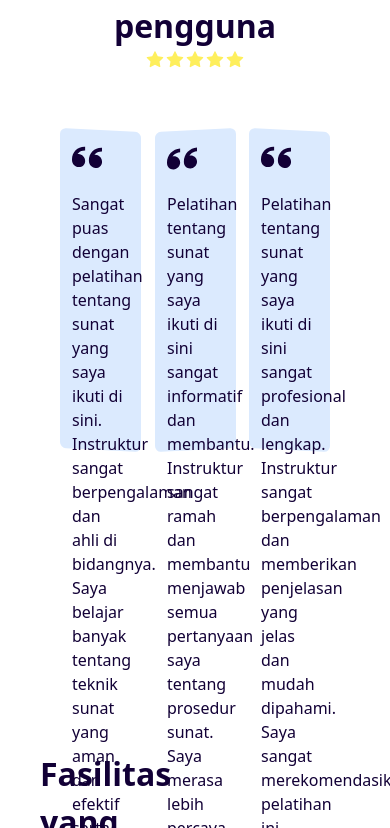
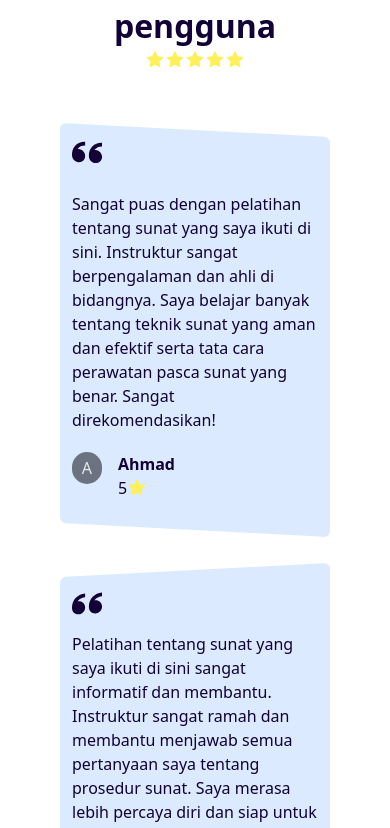
Before and after one commit to nidamuna/landingpage-1, a React (Create React App) app: page / in a window 390 px wide. Shown: the part 2436-3264 px from the top of the page. Built offline with nearby package versions, Linux system fonts and the light colour scheme.

Commit message:
responsive testimoni

```diff
--- a/src/component/Testimoni.jsx
+++ b/src/component/Testimoni.jsx
@@ -17,9 +17,9 @@ const Testimoni = () => {
             <AiFillStar style={{ height: '20px', width: '20px', color: '#feef5c'}}/>
             <AiFillStar style={{ height: '20px', width: '20px', color: '#feef5c'}}/>
           </span>
-          <div className='w-full flex justify-between items-center p-5 mt-10'>
+          <div className='w-full flex-col md:flex-row flex justify-between items-center p-5 mt-10'>
             {/* 1 */}
-            <div className='w-[30%] bg-blue-100 p-3 rounded-md skew-y-3 h-[320px]'>
+            <div className='w-full mb-10 md:w-[30%] bg-blue-100 p-3 rounded-md skew-y-3 h-[400px]'>
               <ImQuotesLeft style={{ height: '30px', width: '30px'}}/>
               <p className='my-5 -skew-y-3'>
                 Sangat puas dengan pelatihan tentang sunat yang saya ikuti di sini.
@@ -42,7 +42,7 @@ const Testimoni = () => {
               </div>
             </div>
              {/* 2 */}
-             <div className='w-[30%] bg-blue-100 p-3 rounded-md -skew-y-3 h-[320px]'>
+             <div className='w-full mb-10 md:w-[30%] bg-blue-100 p-3 rounded-md -skew-y-3 h-[400px]'>
               <ImQuotesLeft style={{ height: '30px', width: '30px'}}/>
               <p className='my-5 skew-y-3'>
                 Pelatihan tentang sunat yang saya ikuti di sini sangat informatif
@@ -65,7 +65,7 @@ const Testimoni = () => {
               </div>
             </div>
              {/* 3 */}
-             <div className='w-[30%] bg-blue-100 p-3 rounded-md skew-y-3 h-[320px]'>
+             <div className='w-full md:w-[30%] bg-blue-100 p-3 rounded-md skew-y-3 h-[400px]'>
               <ImQuotesLeft style={{ height: '30px', width: '30px'}}/>
               <p className='my-5 -skew-y-3'>
                 Pelatihan tentang sunat yang saya ikuti di sini sangat profesional dan
```
